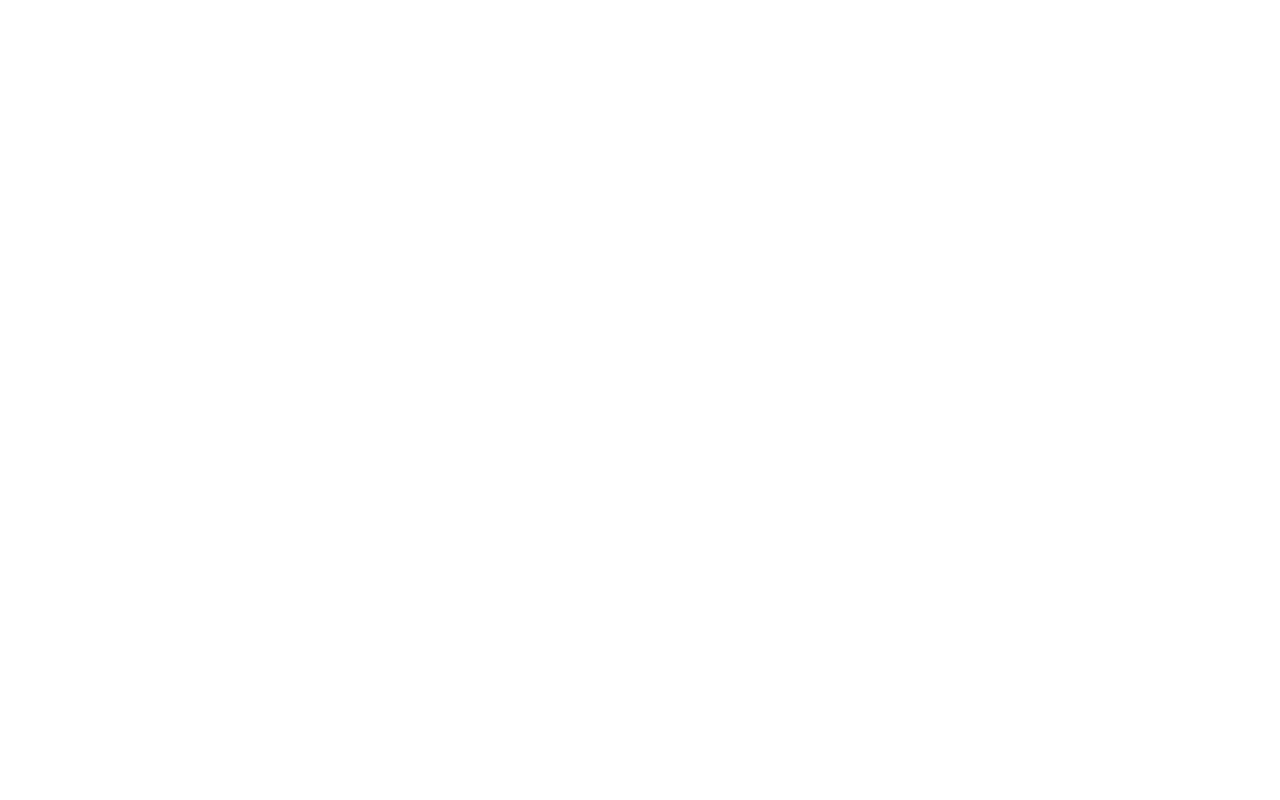
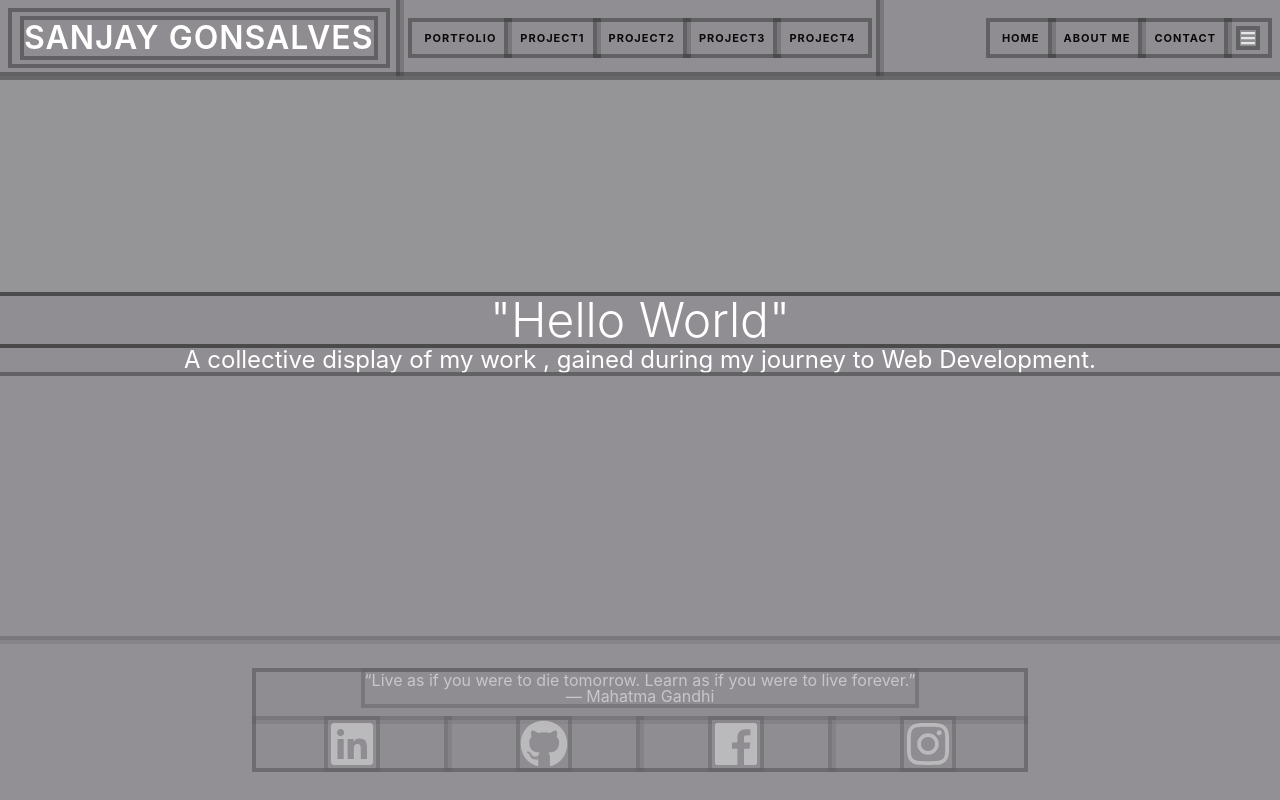
Before and after one commit to sanjay1626/Responsive-Portfolio, a plain HTML site: page index.html in a window 1280 px wide. Drawn offline with nearby package versions, Linux system fonts and the light colour scheme.

Commit message:
updated code for welcome page

```diff
--- a/assests/debug.css
+++ b/assests/debug.css
@@ -1,8 +1,8 @@
 /* DEbug.css |MIT Licensed*/
 *:not(path):not(g) {
-    color: rgba(66, 63, 63, 0.9) !important;
-    background: rgba(132, 112, 243, 0.5) !important;
-    outline: solid 0.25rem rgba(48, 33, 33, 0.5) !important;
+    color: rgba(240, 239, 239, 0.9) !important;
+    background: rgba(143, 142, 145, 0.5) !important;
+    outline: solid 0.25rem rgba(53, 53, 53, 0.5) !important;
 
     box-shadow: none !important;
 }
--- /dev/null
+++ b/assests/grid.css
@@ -0,0 +1,23 @@
+#a { grid-area: a; }
+#b { grid-area: b; }
+#c { grid-area: c; }
+#d { grid-area: d; }
+#e { grid-area: e; }
+
+#grid{
+    display: grid;
+    grid-template-areas:
+    "a a a a"
+    "b c d e";
+
+    grid-row: 1rem;
+}
+
+@media (max-width: 512px){
+    #grid{
+        grid-template-areas:
+        "a a a "
+        "b c d "
+        "e e e";
+    }
+}
--- /dev/null
+++ b/assests/helpers.css
@@ -0,0 +1,31 @@
+.center, .center-column, .top, .right, .bottom, .left {
+    display: flex;
+    justify-content: center;
+    align-items: center;
+
+}
+
+.center-column{
+    flex-direction: column;
+}
+
+.top{ align-items:          flex-start;}
+.right{ justify-content:    flex-end;}
+.bottom{ align-items:       flex-end;}
+.left{ justify-content:     flex-start;}
+
+
+.single-spaced, .single-spaced * {
+    line-height: 1;
+}
+
+@media (max-width: 1124px){
+    .desktop {
+        display: none;
+    }
+}
+@media (max-width: 700px){
+    .desktop1 {
+        display: none;
+    }
+}
--- a/index.html
+++ b/index.html
@@ -2,29 +2,100 @@
 <html lang="en">
   <head>
       <meta charset="UTF-8">
-      <meta name="viewport" content="width=device-width, initial-scale=1.0">
-      <title>Working with Bulma</title>
+      <meta name="viewport" content="width=device-width, initial-scale=1">
+      <title>Responsive Portfolio</title>
       <!-- Bulma CDN Links -->
-
+      <link href="~bulma-calendar/dist/css/bulma-calendar.min.css" rel="stylesheet">
       <link rel="stylesheet" href="https://cdnjs.cloudflare.com/ajax/libs/bulma/0.7.0/css/bulma.css">
       <script defer src="https://use.fontawesome.com/releases/v5.0.7/js/all.js"></script>
+      <script src="~bulma-calendar/dist/js/bulma-calendar.min.js"></script>
       <!-- CSS Links -->
-        <!-- <link rel="stylesheet" href="./assests/debug.css">   -->
+        <link rel="stylesheet" href="./assests/debug.css">
+         <link rel="stylesheet" href="./assests/helpers.css">
+         <link rel="stylesheet" href="./assests/grid.css">
         <style>
+            /* image is responsive window screen */
             .hero{
-                background-image: url(https://i2.wp.com/linabruyns.co.za/wp-content/uploads/2018/02/architectural-portfolio-background-13.jpg?fit=848%2C568&ssl=1)
-                    center / cover;
+                background: black url(https://pdgprinting.com/wp-content/uploads/2017/05/portfolio-background.jpg) center / cover;
             }
         </style>
     </head>
     <body>
-        <!-- Insert background images -->
+
         <section class="hero is-fullheight">
-            <div class="hero-body">
+            <nav class="hero-head">
+                <div class="columns is-dark is-mobile is-marginless heading has-text-weight-bold">
+                    <div class="column left">
+                        <figure class="navbar-item image">
+                        <!-- <iframe src="http://free.timeanddate.com/clock/i7jxtixj/n770/szw110/szh110/hocddd/hbw0/hfc000/cf100/hgr0/fav0/fac333/fdi70/mqc222/mql15/mqw8/mqd100/mhc555/mhl15/mhw4/mhd100/hwm2/hhcbbb/hmc777/hsc900/hss3/hsw6" frameborder="0" width="110" height="110"></iframe> -->
+                        <!-- <img src="./assests/BioImage.jpg.JPG" > -->
+                        <p class="title has-text-white" >Sanjay Gonsalves</p>
+                        </figure>
+                    </div>
 
+                    <div class="column center desktop">
+                        <a class="navbar-item has-text-black">Portfolio</a>
+                        <a class="navbar-item has-text-black">Project1</a>
+                        <a class="navbar-item has-text-black">Project2</a>
+                        <a class="navbar-item has-text-black">Project3</a>
+                        <a class="navbar-item has-text-black">Project4</a>
+                    </div>
+
+                    <div class="column right" >
+                        <p class="navbar-item desktop1 has-text-black">Home</p>
+                        <p class="navbar-item desktop1 has-text-black">About Me</p>
+                        <p class="navbar-item desktop1 has-text-black">Contact</p>
+                        <figure class="navbar-item has-text-black center">
+                            <i class="fas fa-bars " style="width:1rem; height: 1rem"></i>
+                        </figure>
+                    </div>
+                </div>
+
+            </nav>
+
+
+            <header class="hero-body">
+               <div class="is-overlay has-text-centered single-spaced" style="top: 37%">
+                <h1 class="title is-1 has-text-weight-light has-text-white">"Hello World"</h1>
+                <h2 class="subtitle is-4 has-text-white">A collective display of my work , gained during my journey to Web Development.</h2>
             </div>
+            </header>
+
+            <!-- Footer -->
+            <main class="hero-foot center  " style="padding: 2rem;">
+                <div id="grid" style="width: 768px;">
+
+                    <div id="a" class="center-column ">
+                        <p class="has-text-centered has-text-white single-spaced " style="margin-bottom: 1rem">
+                            “Live as if you were to die tomorrow. Learn as if you were to live forever.”<br>
+                            ― Mahatma Gandhi
+                        </p>
+                    </div>
+
+
+                    <div id="b" class="center-column ">
+                        <i class="icon fab fa-linkedin has-text-white-light" style="width: 3em; height: 3em"></i>
+                    </div>
+
+                    <div id="c" class="center-column">
+                        <i class="fab fa-github has-text-white-light" style="width: 3em; height: 3em"></i>
+                    </div>
+
+                    <div id="d" class="center-column">
+                        <i class="fab fa-facebook has-text-white-light" style="width: 3em; height: 3em"></i>
+                    </div>
+                    <div id="e" class="center-column">
+                        <i class="fab fa-instagram has-text-white-light" style="width: 3em; height: 3em"></i>
+                    </div>
+
+                </div>
+
+            </main>
+
         </section>
-        <!-- Responsive and mobile  -->
+
+        <script src="https://cdnjs.cloudflare.com/ajax/libs/jquery/3.5.1/jquery.min.js"></script>
+        <script type="text/javascript" src="./assests/script.js"></script>
     </body>
 
 </html>
```
Also changed, not shown: assests/BioImage.jpg.JPG (added), ~bulma-calendar/dist/js/bulma-calendar.min.js (added).
